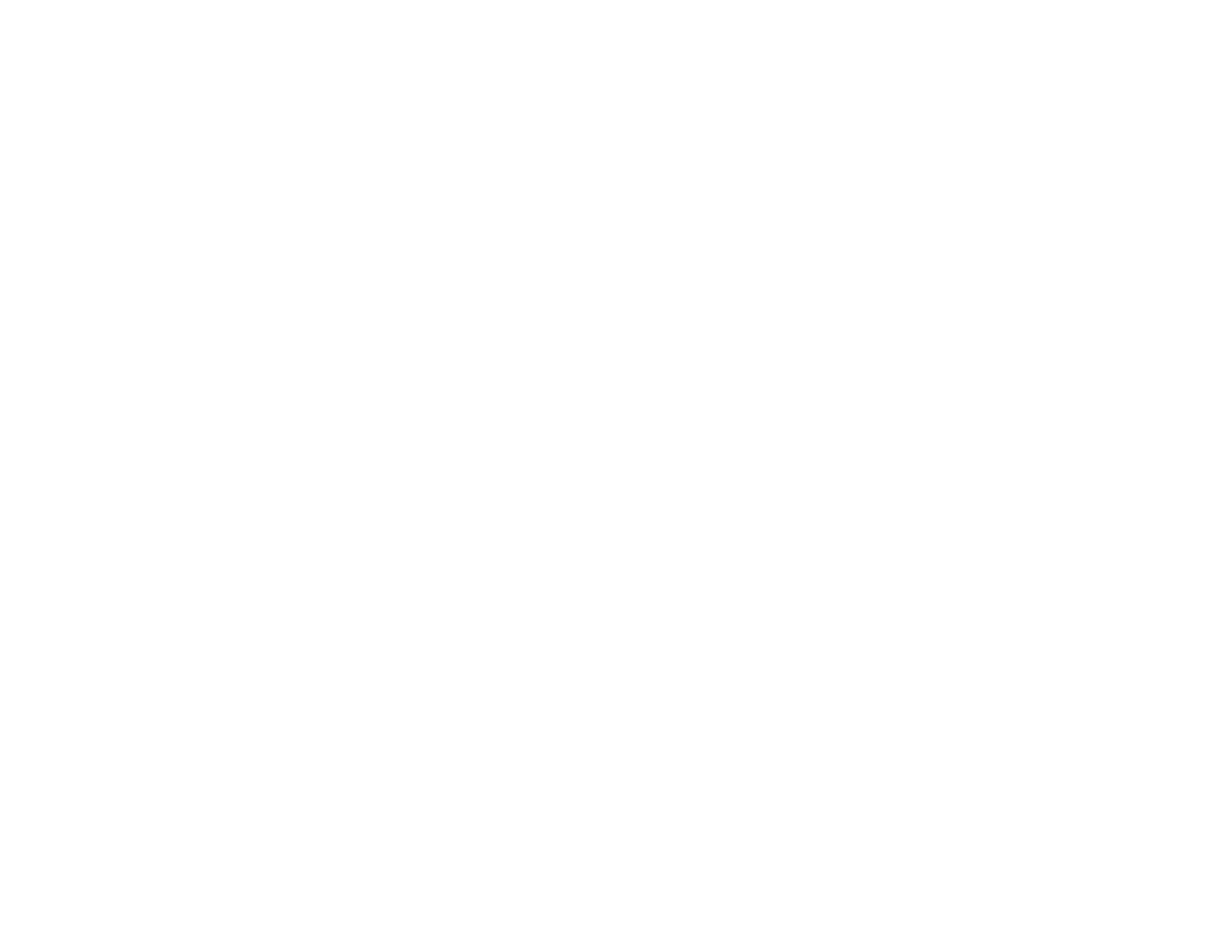
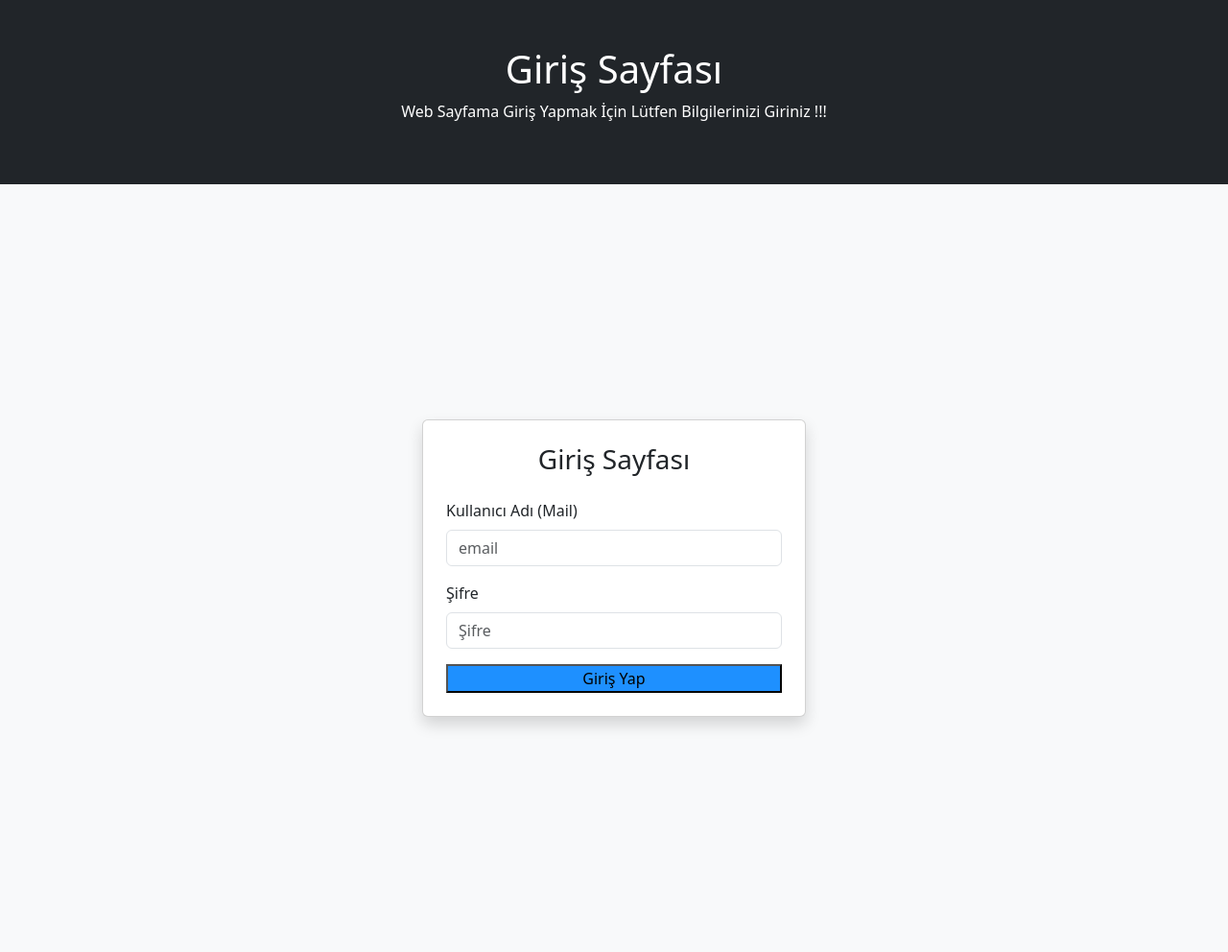
Before and after one commit to SauMehmetEfeOzsaban/kisisel_web_sitem, a PHP site: the page made by html dosyaları/Tüm Dosyalar/login.html in a window 1280 px wide. Before the commit the page is empty. Shown: the whole page at 96% size. Before the commit the page ends 800 px from the top, so only its background shows below. Run offline with PHP 8.4, Linux system fonts and the light colour scheme.

Commit message:
login.html sayfamın form yapısını oluşturdum ve login.php dosyasını oluşturdum

```diff
--- a/html dosyaları/Tüm Dosyalar/css/style.css
+++ b/html dosyaları/Tüm Dosyalar/css/style.css
@@ -19,3 +19,6 @@
   width: 100px;  /* Genişlik ayarı */
   height: 100px;  /* Yüksekliği otomatik yapar, orantıyı korur */
 }
+.bg-divbackcolor{
+    background-color: dodgerblue;
+}
--- a/html dosyaları/Tüm Dosyalar/login.html
+++ b/html dosyaları/Tüm Dosyalar/login.html
@@ -0,0 +1,44 @@
+<!DOCTYPE html>
+<html lang="tr">
+<head>
+    <meta charset="UTF-8">
+    <title>Giriş Sayfası</title>
+
+    <link href="https://cdn.jsdelivr.net/npm/bootstrap@5.3.3/dist/css/bootstrap.min.css" rel="stylesheet">
+    <!-- css dosyam -->
+    <link rel="stylesheet" href="css/style.css">
+
+</head>
+<body class="bg-light">
+
+
+   <header class="bg-dark text-white text-center py-5"> <!-- py-5 ile headerın altından boşluk verdim-->
+<h1> Giriş Sayfası </h1>
+<p>Web Sayfama Giriş Yapmak İçin Lütfen Bilgilerinizi Giriniz !!! </p>
+   </header>
+
+   <!-- container'ı sayfa hizasını ortalamak için ve mobil cihaz için kullandım,align items dikeyde ortalar -->
+<div class="container d-flex justify-content-center align-items-center vh-100"> <!--justify-content-center yatayda sağdan soldan ortalar-->
+
+  <!-- card yapısını kullanrak kutu oluşturdum ,shadow ile gölge verdim,w-100 ile genişliği %100 yaptım-->
+    <div class="card p-4 shadow w-100" style="max-width: 400px;">
+            <h3 class="text-center mb-4">Giriş Sayfası</h3> <!-- mb-4 kadar altta boşluk bıraktım-->
+
+
+            <form action="login.php" method="post"> <!-- post ile gizli gönderdim-->
+                <div class="mb-3">
+                    <label for="email" class="form-label">Kullanıcı Adı (Mail)</label>
+                    <input type="email" name="email" class="form-control" id="email" placeholder="email" required>
+                </div>
+
+                <div class="mb-3"> <!-- mb-3 ile altında biraz boşluk bıraktım, required ile bu alan girilmesi zorunlu yaptım-->
+                    <label for="password" class="form-label">Şifre</label>
+                    <input type="password" name="password" class="form-control" id="password" placeholder="Şifre" required>
+                </div>
+
+                <button type="submit" style="background-color: dodgerblue; width: 350px;text-align: center ;" >Giriş Yap</button>
+            </form>
+
+
+</body>
+</html>
--- /dev/null
+++ b/html dosyaları/login.php
@@ -0,0 +1,4 @@
+<?php
+
+
+?>
```
